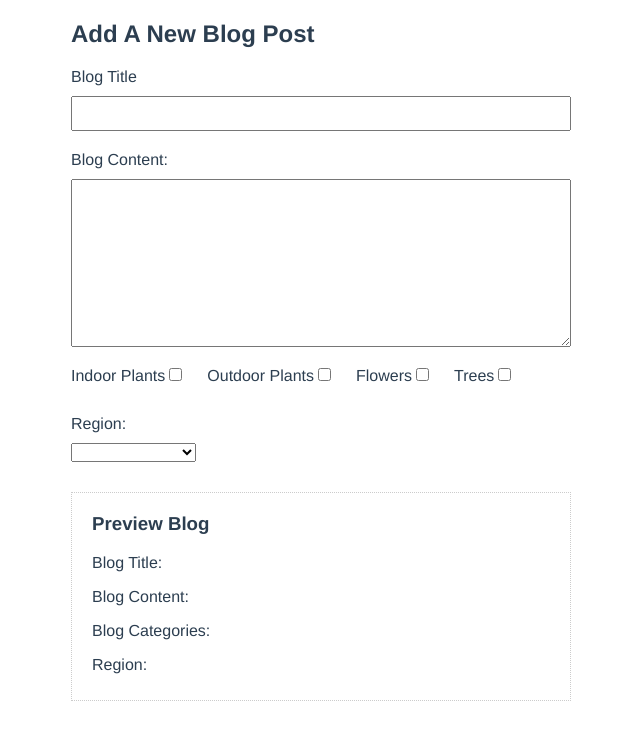
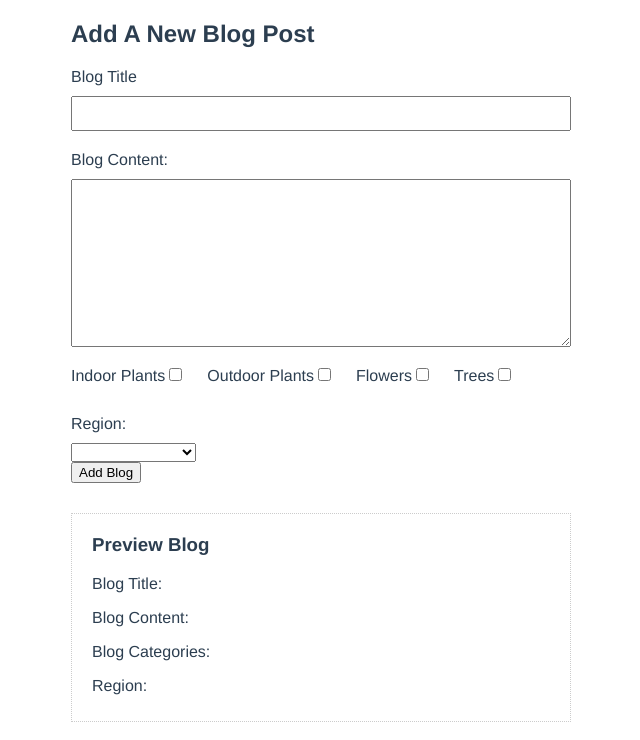
Before and after one commit to niamurrell/learning-vue-blog-demo, a Vue app: page / in a window 1280 px wide. Shown: the top 740 px of the page, without its empty margins (319-959 px from the left). Built offline with nearby package versions, Linux system fonts and the light colour scheme.

Commit message:
You can use Axios to make post requests

```diff
--- a/src/components/AddBlog.vue
+++ b/src/components/AddBlog.vue
@@ -1,7 +1,7 @@
 <template>
   <div id="add-blog">
     <h2>Add A New Blog Post</h2>
-    <form>
+    <form v-if="!submitted">
       <label for="title">Blog Title</label>
       <input type="text" v-model.lazy="blog.title" name="title" id="title" required />
 
@@ -39,6 +39,15 @@
         <option v-for="region in regions" v-bind:key="region">{{ region }}</option>
       </select>
 
+      <div>
+        <button v-on:click.prevent="post">Add Blog</button>
+      </div>
+    </form>
+
+    <div v-if="submitted">
+      <h3>Thanks for adding your post!</h3>
+    </div>
+
     <div id="preview">
       <h3>Preview Blog</h3>
       <p>Blog Title: {{ blog.title }}</p>
@@ -50,7 +59,6 @@
       </ul>
       <p>Region: {{ blog.region }}</p>
     </div>
-    </form>
   </div>
 </template>
 
@@ -58,6 +66,7 @@
 export default {
   data() {
     return {
+      submitted: false,
       blog: {
         title: "",
         content: "",
@@ -72,7 +81,20 @@ export default {
       ]
     };
   },
-  methods: {}
+  methods: {
+    post: function() {
+      this.axios
+        .post("https://jsonplaceholder.typicode.com/posts", {
+          title: this.blog.title,
+          body: this.blog.content,
+          userId: 1
+        })
+        .then(response => {
+          console.log(response.data);
+          this.submitted = true;
+        });
+    }
+  }
 };
 </script>
 
@@ -106,7 +128,6 @@ h3 {
   display: inline-block;
   margin-right: 25px;
 }
-
 #checkboxes label {
   display: inline-block;
 }
```
Lines whose indentation alone changed are shown as unchanged.
